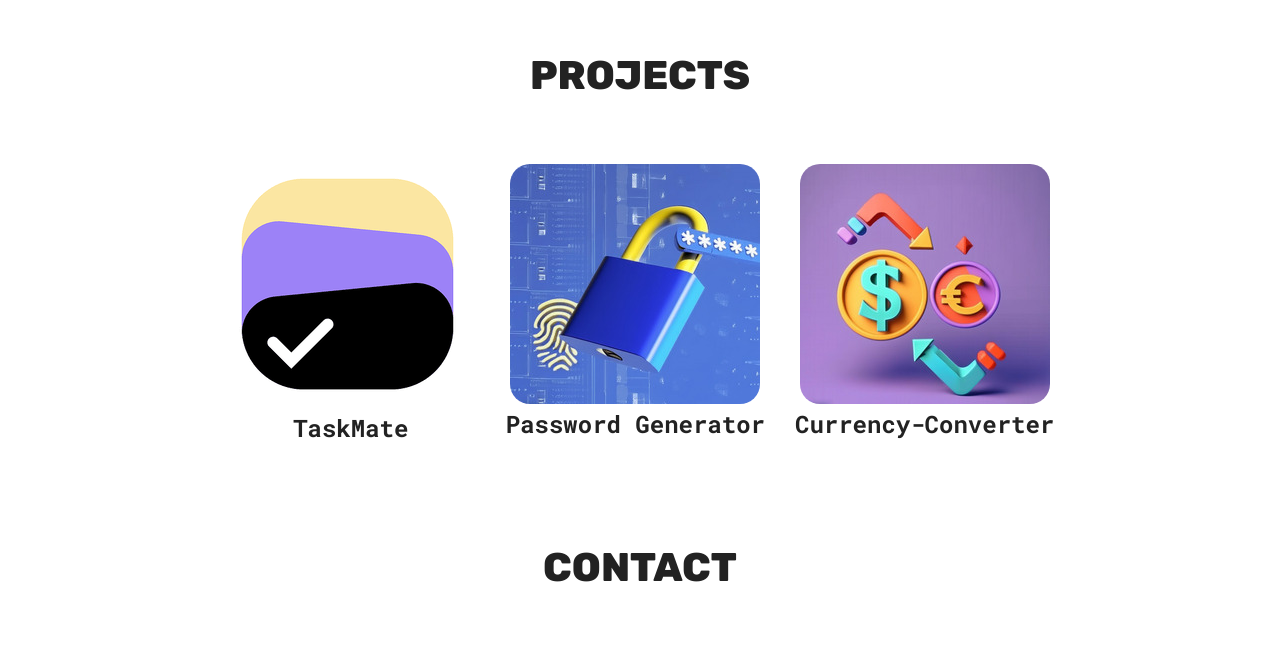
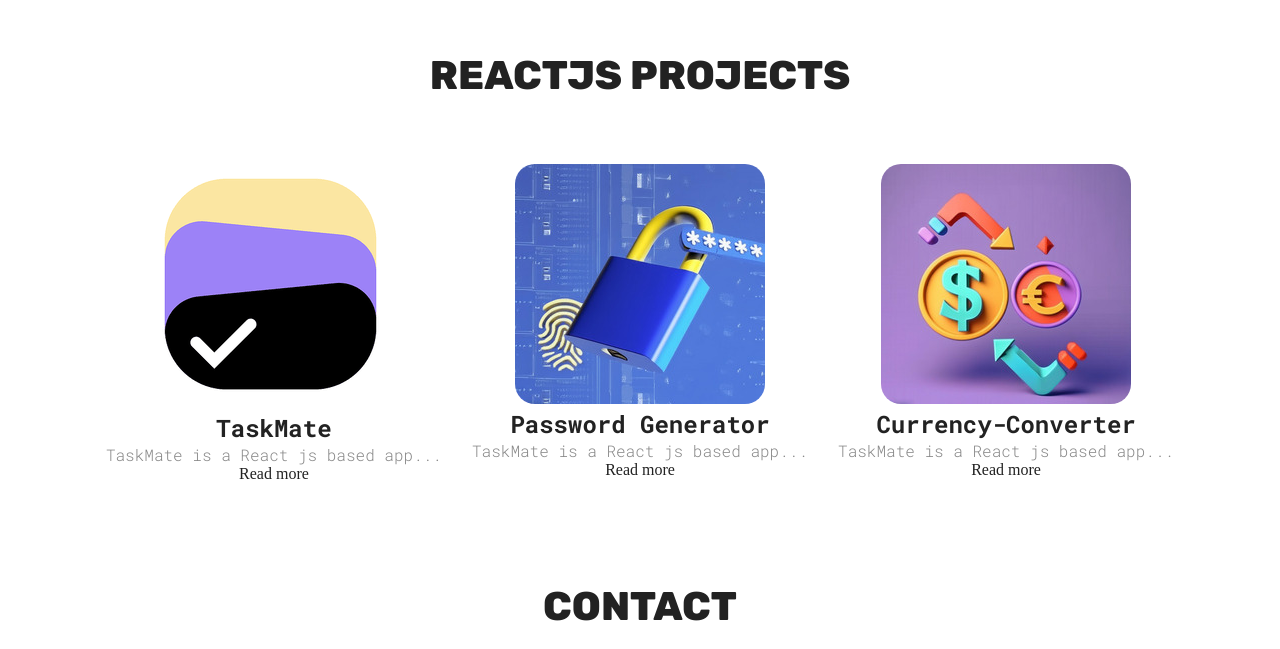
Before and after one commit to rohit-bhardwajj/rohit-bhardwaj, a React (Vite) app: page / in a window 1280 px wide. Shown: the part 848-1497 px from the top of the page. Built offline with nearby package versions, Linux system fonts and the light colour scheme.

Commit message:
installations

```diff
--- a/package.json
+++ b/package.json
@@ -12,6 +12,7 @@
   "dependencies": {
     "framer-motion": "^11.2.11",
     "react": "^18.3.1",
+    "react-dom": "^18.3.1",
     "tailwindcss": "^3.4.4"
   },
   "devDependencies": {
--- a/src/Sections/Projects/ProjectCard.jsx
+++ b/src/Sections/Projects/ProjectCard.jsx
@@ -2,12 +2,25 @@
 
 function ProjectCard({src,title,github,live,desc}) {
   return (
-    <a target='_blank' href={live}>
-            <img src={src} alt={`${title} image`}  className='hover'/>
-            <h3>{title}</h3>
-            <p>{desc}</p>
-            {/* <a href={github} target='_blank'><button>Git</button></a> */}
-           </a>
+
+<div className="max-w-sm bg-white border border-gray-200 rounded-lg shadow dark:bg-gray-800 dark:border-gray-700">
+    <a href="">
+        <img className="rounded-t-lg" src={src} alt="" />
+    </a>
+    <div className="p-4">
+        <a href="#">
+            <h3 className="mb-2 text-2xl font-bold tracking-tight text-gray-900 dark:text-white">{title}</h3>
+        </a>
+        <p className="mb-3  font-normal text-gray-700 dark:text-gray-400">{desc}</p>
+        <a href={live} target='_blank' className="inline-flex items-center px-3 py-2 text-sm font-medium text-center text-white  bg-blue-700 rounded-lg hover:bg-blue-800 focus:ring-4 focus:outline-none focus:ring-blue-300 dark:bg-blue-600 dark:hover:bg-blue-700 dark:focus:ring-blue-800">
+            Read more
+            <path stroke="currentColor" strokeLinecap="round" strokeLinejoin="round" strokeWidth="2" d="M1 5h12m0 0L9 1m4 4L9 9"/>
+             {/* <svg className="rtl:rotate-180 w-3.5 h-3.5 ms-2" aria-hidden="true" xmlns="http://www.w3.org/2000/svg" fill="none" viewBox="0 0 14 10">
+            </svg> */}
+        </a>
+    </div>
+</div>
+
   )
 }
 
--- a/src/Sections/Projects/ProjectData.js
+++ b/src/Sections/Projects/ProjectData.js
@@ -10,27 +10,30 @@
         image:img1,//src
         Github:'https://tasks-mate.netlify.app',//repo link
         live : 'https://tasks-mate.netlify.app',//project live link
+        desc: 'TaskMate is a React js based app...'
     },
     {
         Pid:2,
         title:'Password Generator',
         image:img2,//src
         Github:'https://rohit-bhardwajj.github.io/PasswordGenerator/',//repo link
-        // live : 'https://rohit-bhardwajj.github.io/TicTacToe/',//project live link
+        live : 'https://rohit-bhardwajj.github.io/PasswordGenerator/',//project live link
+        desc: 'TaskMate is a React js based app...'
     },
     // {
     //     Pid:3,
     //     title:'Birthday Reminder',
     //     image:img3,//src
     //     Github:'https://github.com/rohit-bhardwajj/rohit-bhardwaj',//repo link
-    //     // live : 'https://rohit-bhardwajj.github.io/TicTacToe/',//project live link
+        // live : 'https://rohit-bhardwajj.github.io/TicTacToe/',//project live link
     // },
     {
         Pid:4,
         title:'Currency-Converter',
         image:img4,//src
         Github:'https://rohit-bhardwajj.github.io/currencyConverter/',//repo link
-        // live : 'https://rohit-bhardwajj.github.io/TicTacToe/',//project live link
+        live : 'https://rohit-bhardwajj.github.io/currencyConverter/',//project live link
+        desc: 'TaskMate is a React js based app...'
     },
 
 ]
--- a/src/Sections/Projects/Projects.jsx
+++ b/src/Sections/Projects/Projects.jsx
@@ -5,7 +5,7 @@
 function Projects() {
   return (
     <section id='projects' className={styles.container}>
-        <h1 className="sectionTitle">Projects</h1>
+        <h1 className="sectionTitle">Reactjs Projects</h1>
         <div className={styles.projectContainer}>
 
        {
@@ -16,6 +16,7 @@
         src={project.image}
         github={project.Github}
         live={project.live}
+        desc={project.desc}
 
          />)
        }
--- a/src/Sections/Projects/ProjectsStyles.module.css
+++ b/src/Sections/Projects/ProjectsStyles.module.css
@@ -31,7 +31,7 @@
       flex-direction : row;
       flex-wrap: wrap;
       justify-content: space-evenly;
-      padding: 0 30px;
+      /* padding: 0 30px;      */
    }
 
 }
```
Also changed, not shown: 1 other file (tests, documents, lock files or other folders).
